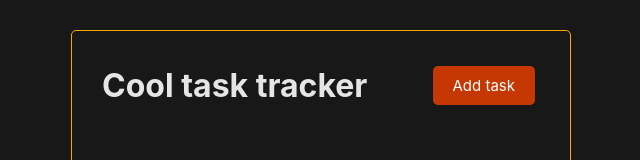
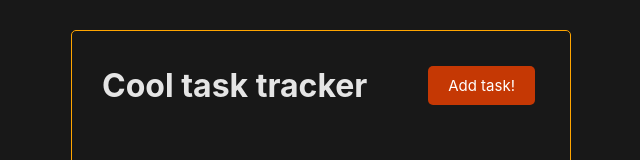
Before and after one commit to Yudai-creator/react-task-tracker-app, a React (Create React App) app: page / in a window 1280 px wide. Shown: the top 160 px of the page, without its empty margins (319-959 px from the left). Built offline with nearby package versions, Linux system fonts and the light colour scheme.

Commit message:
functions as props

```diff
--- a/src/components/ButtonApp.js
+++ b/src/components/ButtonApp.js
@@ -1,6 +1,6 @@
-const Button = ({color, text}) => {
+const Button = ({color, text, clickEvent}) => {
     return (
-        <button style={{backgoundColor: color}} className="btn">{text}</button>
+        <button onClick={clickEvent} style={{backgroundColor: color}} className="btn">{text}</button>
      );
 }
 
--- a/src/components/HeaderApp.js
+++ b/src/components/HeaderApp.js
@@ -2,10 +2,13 @@ import Button from "./ButtonApp";
 
 
 const Header = ({title}) => {
+    const clickEvent = (e) => {
+        console.log(e)
+    }
     return (
         <header className="header">
             <h1>{title}</h1>
-            <Button color='red' text='Add task'/>
+            <Button  text='Add task!' clickEvent={clickEvent}/>
         </header>
      );
 }
```
